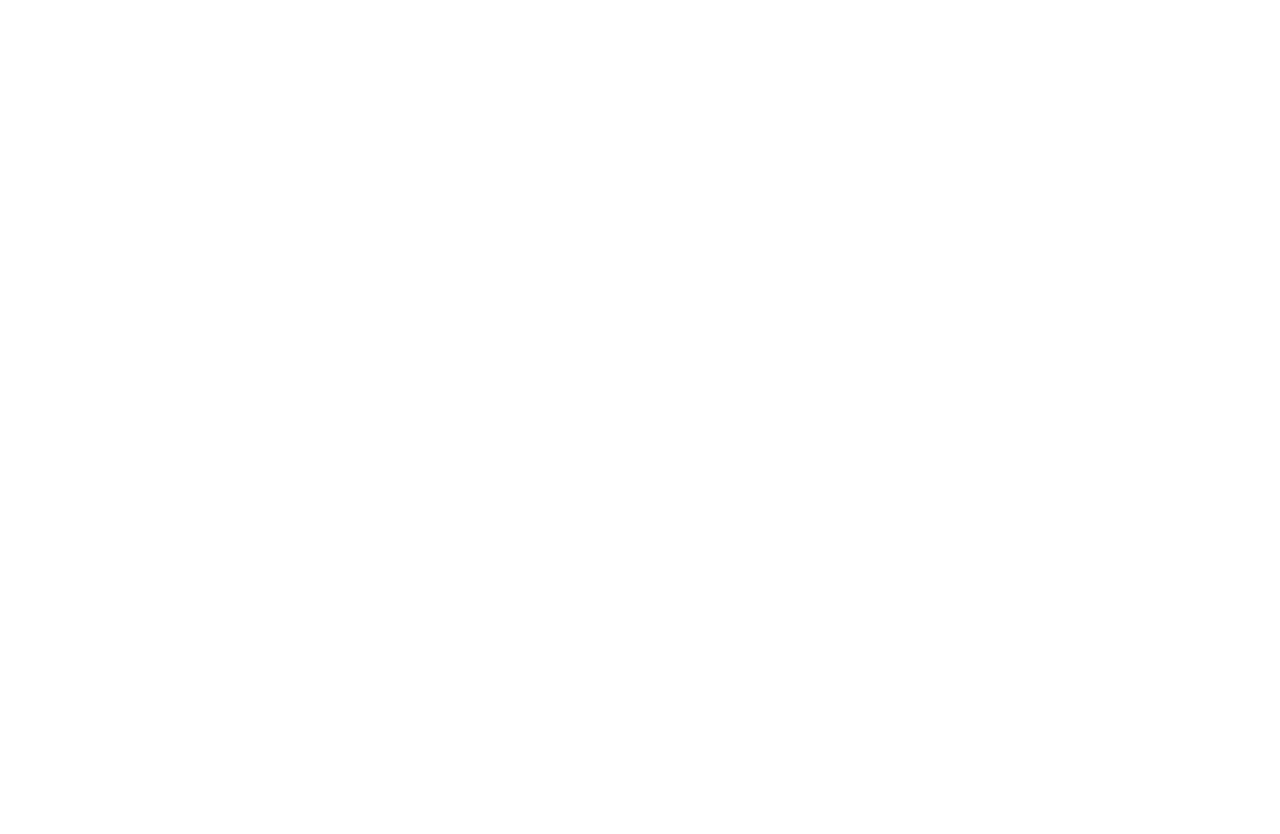
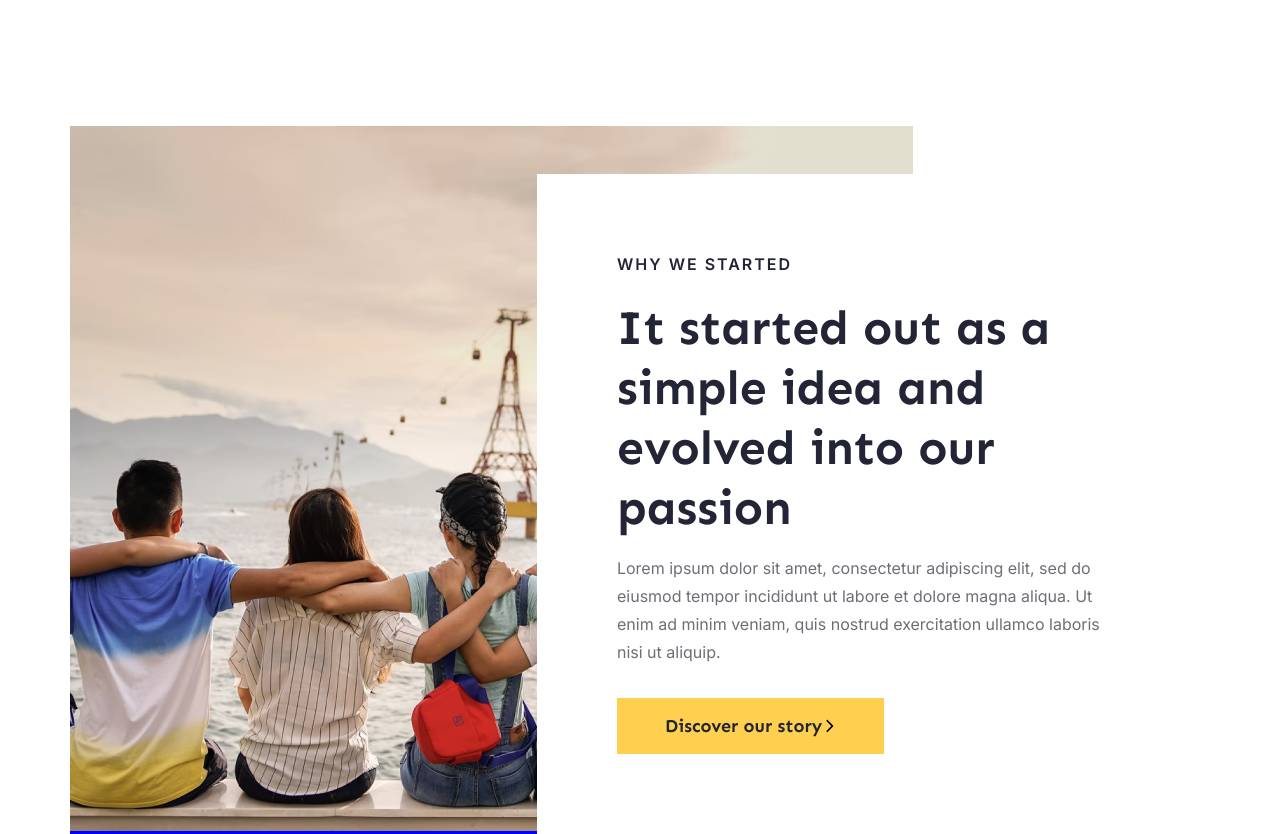
Before and after one commit to gabrielestefono/blog, a Next.js app: page / in a window 1280 px wide. Shown: the part 2906-3740 px from the top of the page. Before the commit the page ends 2904 px from the top, so only its background shows below. Built offline with nearby package versions, Linux system fonts and the light colour scheme.

Commit message:
Criando Histórico desktop

```diff
--- /dev/null
+++ b/src/components/website/history/history.module.scss
@@ -0,0 +1,87 @@
+.history{
+    margin-top: 8rem;
+    width: 100%;
+    display: flex;
+    justify-content: center;
+
+    > div{
+        width: 89%;
+        position: relative;
+        display: flex;
+        justify-content: flex-start;
+
+        > div:first-child{
+            width: 74%;
+            background-color: blue;
+
+            > img{
+                width: 100%;
+                object-fit: cover;
+            }
+        }
+
+        > div:last-child{
+            position: absolute;
+            padding: 5rem;
+            right: 0;
+            bottom: 0;
+            background-color: var(--white);
+            max-width: 45%;
+
+            > h3{
+                color: var(--black);
+                font-size: 1rem;
+                line-height: 1.25rem;
+                font-weight: 600;
+                font-family: var(--inter);
+                letter-spacing: .125rem;
+                text-transform: uppercase;
+            }
+
+            > h2{
+                margin-top: 1.5rem;
+                color: var(--black);
+                font-size: 3rem;
+                line-height: 3.75rem;
+                font-weight: 700;
+                font-family: var(--sen);
+            }
+
+            > p{
+                margin-top: 1rem;
+                color: var(--gray-medium);
+                font-size: 1rem;
+                line-height: 1.75rem;
+                font-weight: 400;
+                font-family: var(--inter);
+            }
+
+            > button{
+                margin-top: 2rem;
+                width: fit-content;
+                padding: 1rem 3rem;
+                display: flex;
+                justify-content: center;
+                align-items: center;
+                border: none;
+                background-color: var(--yellow);
+                color: var(--black);
+                font-size: 1.125rem;
+                line-height: 1.5rem;
+                font-weight: 700;
+                font-family: var(--sen);
+                cursor: pointer;
+
+                &:hover{
+                    opacity: 0.8;
+                }
+
+
+                > img{
+                    height: .875rem;
+                    width: .875rem;
+                }
+            }
+        }
+    }
+}
--- /dev/null
+++ b/src/components/website/history/index.tsx
@@ -0,0 +1,24 @@
+import Image from "next/image";
+import chevron from './chevron-right.svg';
+import styles from './history.module.scss';
+import people from './people.png';
+
+export default function History(){
+    return (
+        <section className={styles.history}>
+            <div>
+                <div>
+                    <Image src={people} alt=""/>
+                </div>
+                <div>
+                    <h3>Why we started</h3>
+                    <h2>It started out as a simple idea and evolved into our passion</h2>
+                    <p>Lorem ipsum dolor sit amet, consectetur adipiscing elit, sed do eiusmod tempor incididunt ut labore et dolore magna aliqua. Ut enim ad minim veniam, quis nostrud exercitation ullamco laboris nisi ut aliquip.</p>
+                    <button>Discover our story
+                        <Image src={chevron} alt="Leia mais!"/>
+                    </button>
+                </div>
+            </div>
+        </section>
+    )
+}
--- a/src/pages/index.tsx
+++ b/src/pages/index.tsx
@@ -1,6 +1,7 @@
 import Header from "@/components/layouts/website/header";
 import About from "@/components/website/about";
 import Categories from "@/components/website/categories";
+import History from "@/components/website/history";
 import Posts from "@/components/website/index/posts";
 import SliderPrincipal from "@/components/website/sliderPrincipal";
 import Head from "next/head";
@@ -19,6 +20,7 @@
         <Posts/>
         <About/>
         <Categories/>
+        <History/>
       </main>
     </>
   );
```
Also changed, not shown: src/components/website/history/chevron-right.svg (added), src/components/website/history/people.png (added).
